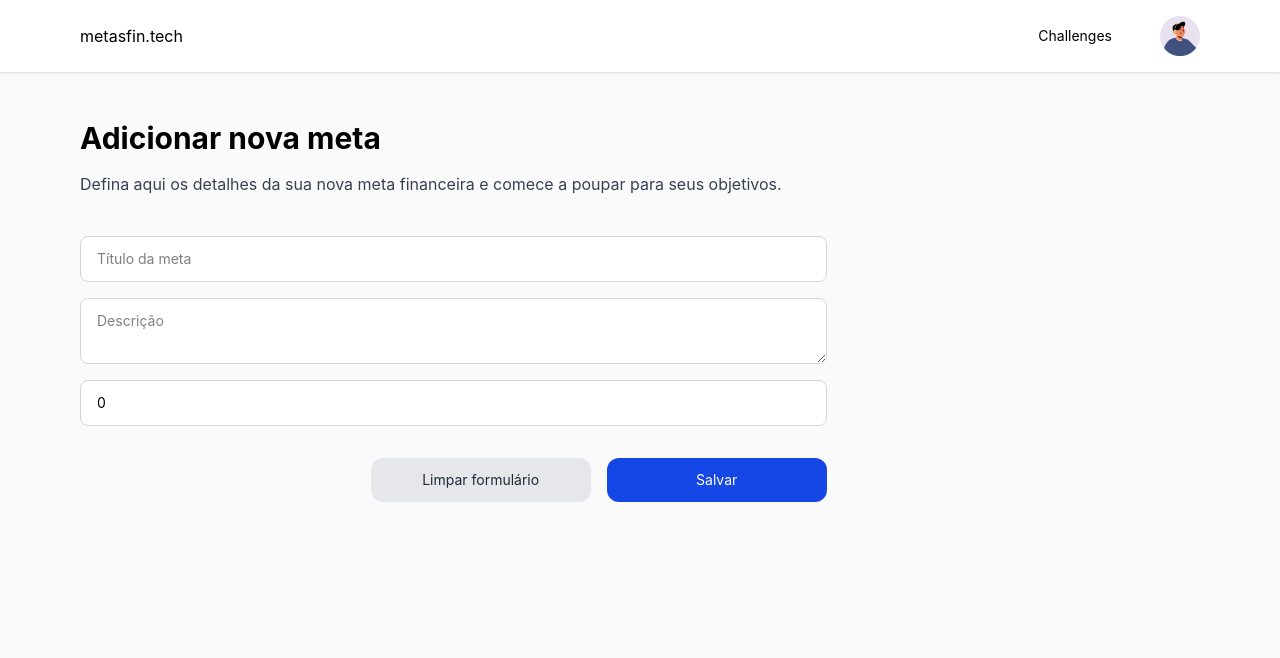
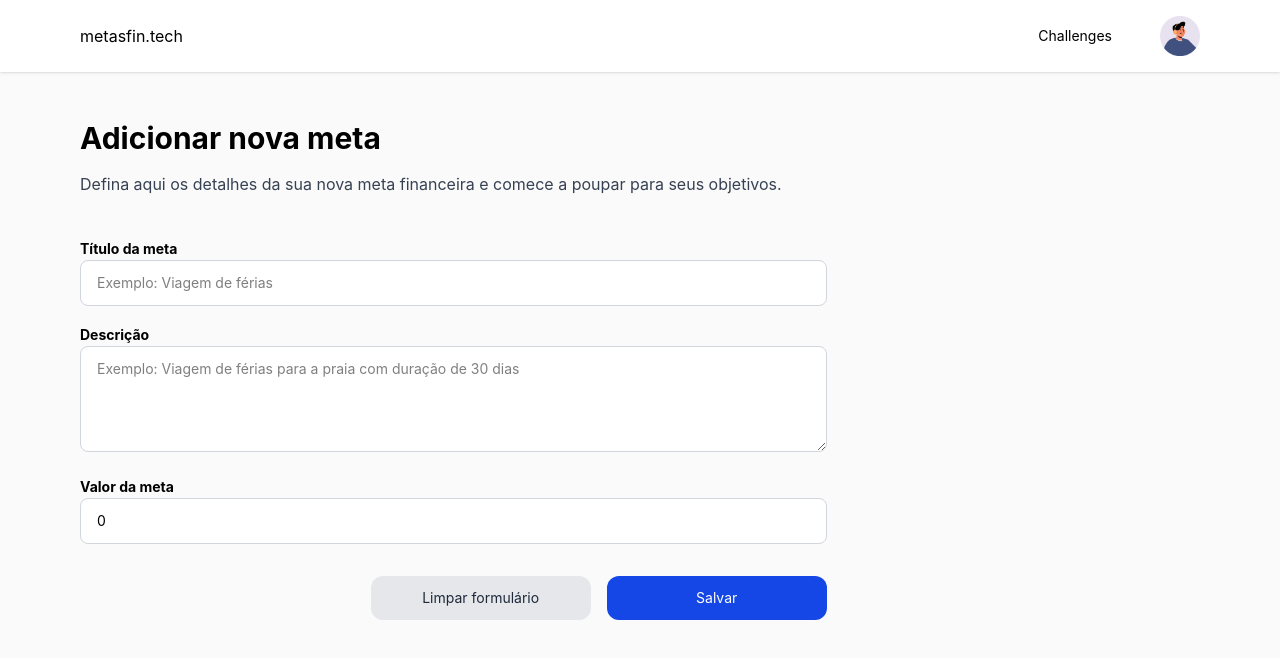
Before and after one commit to lucasoneves/metasfin.tech, a Nuxt app: page /challenges/new in a window 1280 px wide. Shown: the top 658 px of the page. Built offline with nearby package versions, Linux system fonts and the light colour scheme.

Commit message:
Replicando os campos e colocando placeholders mais intuitivos

```diff
--- a/pages/challenges/[id]/index.vue
+++ b/pages/challenges/[id]/index.vue
@@ -13,7 +13,7 @@
       <input
         id="title"
         type="text"
-        placeholder="Título da meta"
+        placeholder="Exemplo: Viagem de férias"
         v-model="newChallenge.title"
         class="py-3 px-4 rounded-lg bg-white border text-sm border-gray-300 w-full"
       />
@@ -23,7 +23,7 @@
       <textarea
         rows="4"
         type="text"
-        placeholder="Descrição"
+        placeholder="Exemplo: Viagem de férias para a praia com duração de 30 dias"
         v-model="newChallenge.description"
         class="py-3 px-4 rounded-lg bg-white border text-sm border-gray-300 w-full"
       />
--- a/pages/challenges/new/index.vue
+++ b/pages/challenges/new/index.vue
@@ -9,24 +9,35 @@
     class="mt-10 flex gap-4 flex-col w-8/12"
     @submit="handleSaveChallenge"
   >
+    <div class="form-field">
+      <label for="title" class="text-sm font-bold">Título da meta</label>
       <input
+        id="title"
         type="text"
-      placeholder="Título da meta"
+        placeholder="Exemplo: Viagem de férias"
         v-model="newChallenge.title"
         class="py-3 px-4 rounded-lg bg-white border text-sm border-gray-300 w-full"
       />
+    </div>
+    <div class="form-field">
+      <label for="title" class="text-sm font-bold">Descrição</label>
       <textarea
+        rows="4"
         type="text"
-      placeholder="Descrição"
+        placeholder="Exemplo: Viagem de férias para a praia com duração de 30 dias"
         v-model="newChallenge.description"
         class="py-3 px-4 rounded-lg bg-white border text-sm border-gray-300 w-full"
       />
+    </div>
+    <div class="form-field">
+      <label for="" class="text-sm font-bold">Valor da meta</label>
       <input
         type="number"
         placeholder="Valor da meta"
         v-model.number="newChallenge.value"
         class="py-3 px-4 rounded-lg bg-white border text-sm border-gray-300 w-full"
       />
+    </div>
 
     <footer class="flex gap-4 justify-end w-full mt-4">
       <Button
```
Lines whose indentation alone changed are shown as unchanged.
